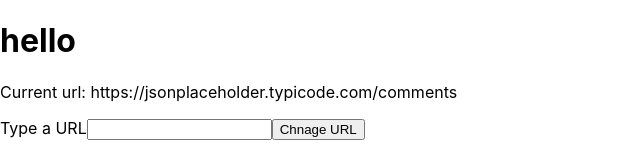
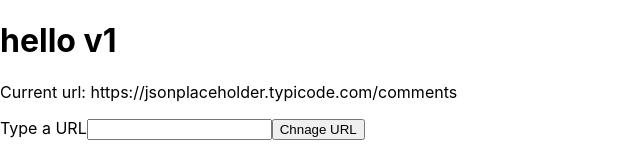
Before and after one commit to raffaello07/react-fetching, a React (Create React App) app: page / in a window 1280 px wide. Shown: the top 160 px of the page, without its empty margins (0-640 px from the left). Built offline with nearby package versions, Linux system fonts and the light colour scheme; no server answers.

Commit message:
change: title

```diff
--- a/src/App.tsx
+++ b/src/App.tsx
@@ -11,7 +11,7 @@ function App() {
   };
   return (
     <div className="app">
-     <h1>hello</h1>
+     <h1>hello v1</h1>
      <p>Current url: {currentUrl}</p>
      <div>
       <Post handleChange={handleUrlChange}/>
```
